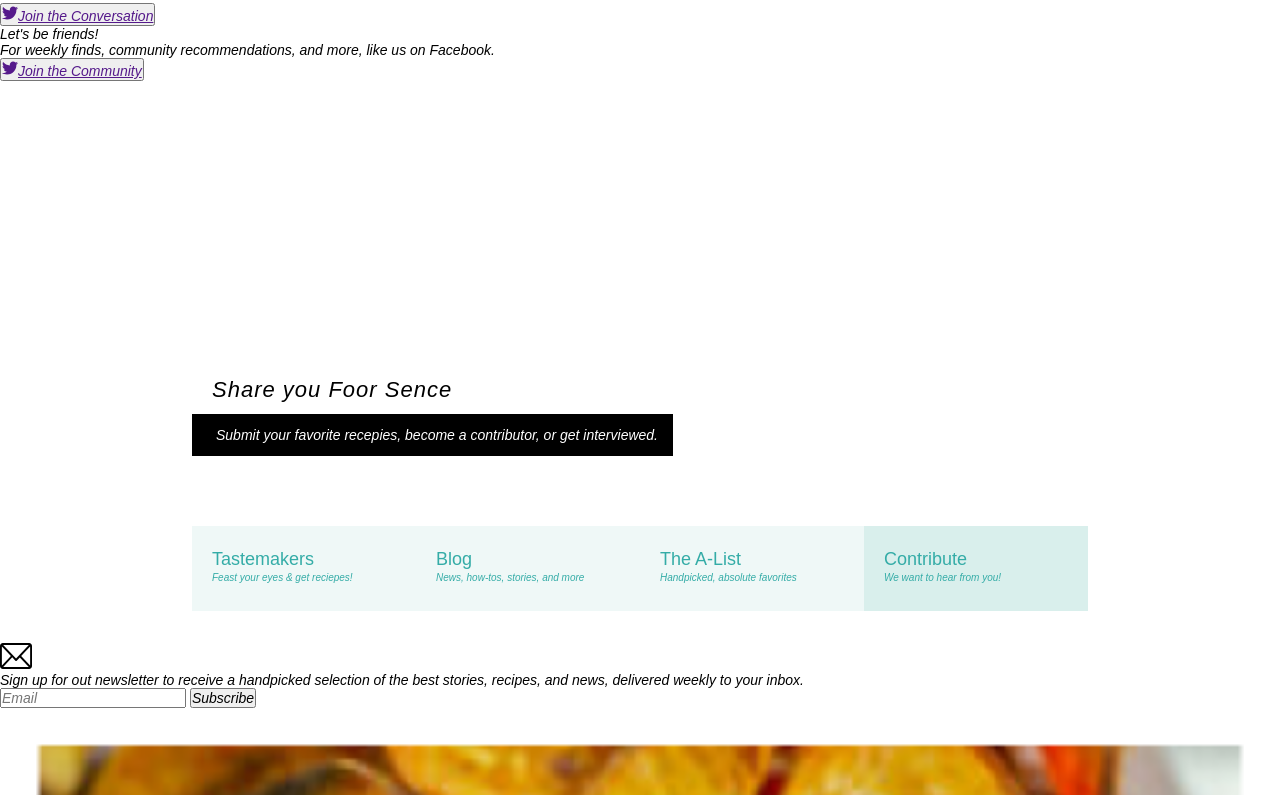
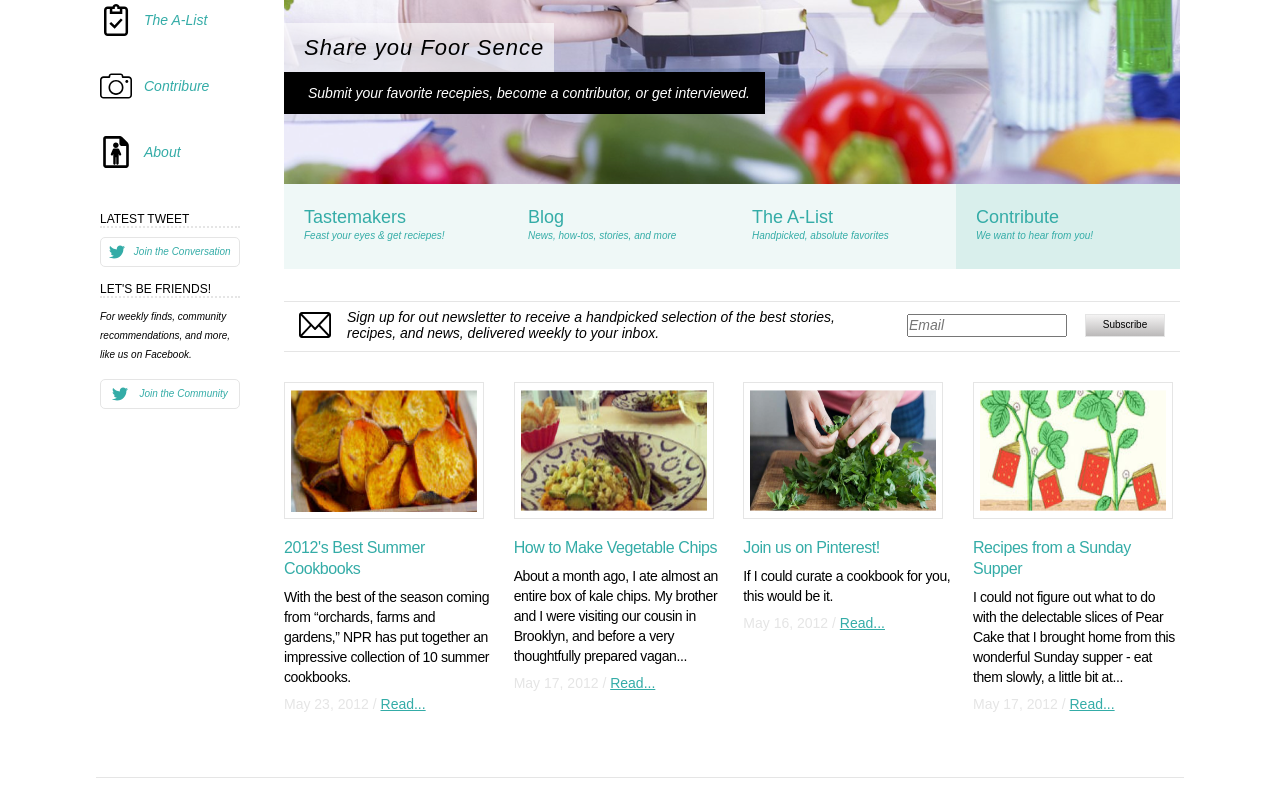
Before and after one commit to LizaKim0101001/HomeWork, a website: page source/index.html in a window 1280 px wide. Shown: the part 311-1106 px from the top of the page. Drawn offline with nearby package versions, Linux system fonts and the light colour scheme; files that its build step writes are made by us from their sources.

Commit message:
uncomment

```diff
--- a/source/scss/style.scss
+++ b/source/scss/style.scss
@@ -1,6 +1,6 @@
 @import "./blocks/carusel.scss";
-/*@import "./blocks/main.scss";
+@import "./blocks/main.scss";
 @import "./blocks/navigation.scss";
 @import "./blocks/subscribe.scss";
 @import "./blocks/blog.scss";
-@import "./blocks/footer.scss"*/
+@import "./blocks/footer.scss"
```
